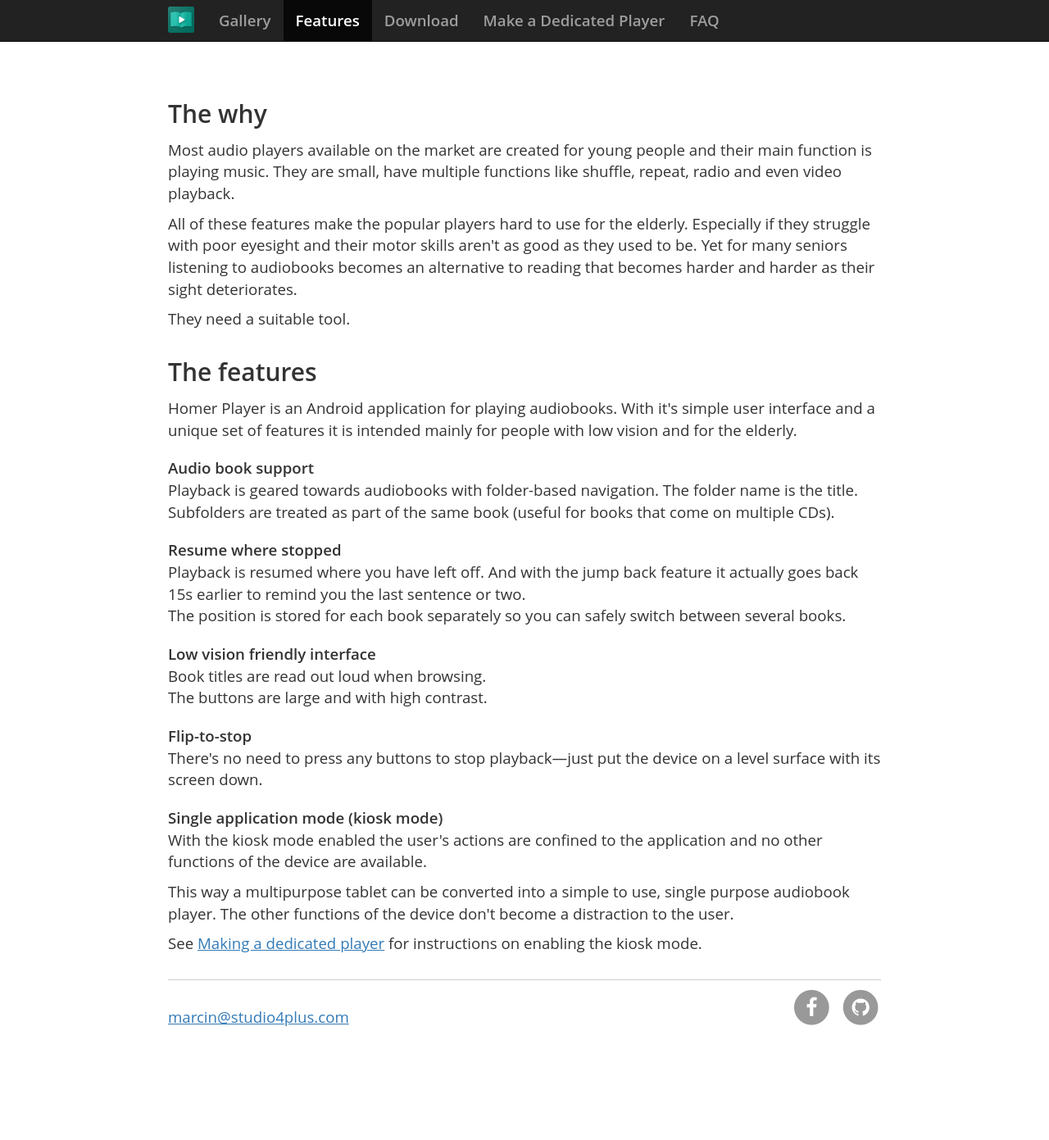
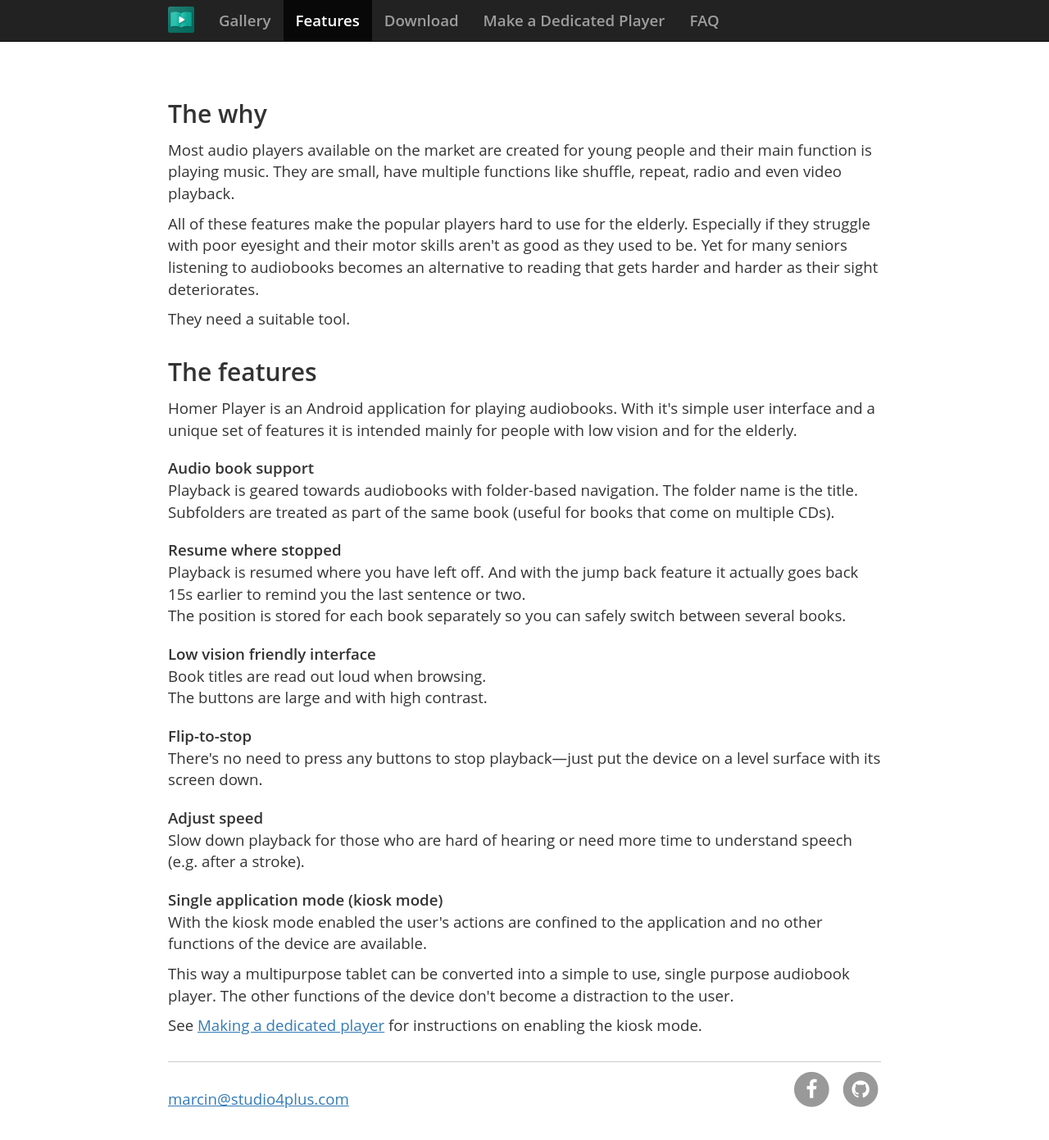
Before and after one commit to msimonides/homerplayer, a Jekyll site: the page built from features.html, in a window 1280 px wide and 1400 px high, scrolled down 570 px. Shown: the top 1391 px of the window at 82% size. Built offline with Jekyll 4.4.1, drawn with Linux system fonts in a browser that asks for light colours; nearby versions of some CDN libraries; some web fonts are replaced; comment, search, counter and statistics services are not loaded; before the commit the page ends 1872 px from its top, so only the background shows below that.

Commit message:
Add info about playback speed adjustment feature.

```diff
--- a/features.html
+++ b/features.html
@@ -19,7 +19,7 @@
 All of these features make the popular players hard to use for the elderly.
 Especially if they struggle with poor eyesight and their motor skills aren't
 as good as they used to be. Yet for many seniors listening to audiobooks
-becomes an alternative to reading that becomes harder and harder as their sight
+becomes an alternative to reading that gets harder and harder as their sight
 deteriorates.
 </p>
 
@@ -65,6 +65,12 @@
 on a level surface with its screen down.
 </p>
 
+<h3>Adjust speed</h3>
+
+<p>Slow down playback for those who are hard of hearing or need more time to
+understand speech (e.g. after a stroke).
+</p>
+
 <h3>Single application mode (kiosk mode)</h3>
 
 <p>
```
